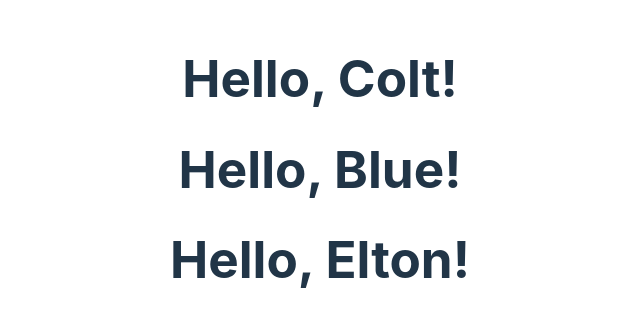
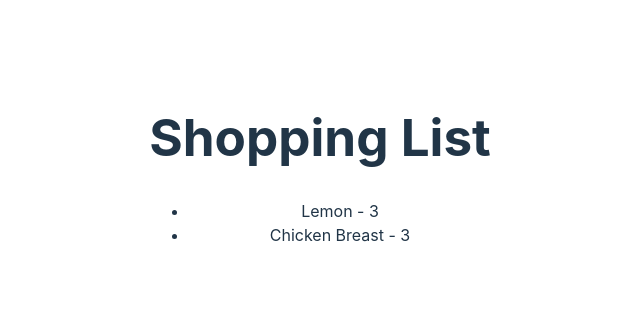
Before and after one commit to JoseIgnacioTapia/shopping-list-demo, a React (Vite) app: page / in a window 1280 px wide. Shown: the part 231-558 px from the top of the page, without its empty margins (320-960 px from the left). Built offline with nearby package versions, Linux system fonts and the light colour scheme.

Commit message:
Creating Our ShoppingList Component

```diff
--- a/src/App.tsx
+++ b/src/App.tsx
@@ -1,12 +1,15 @@
-import Greeter from './components/Greeter';
 import './App.css';
+import ShoppingList from './components/ShoppingList';
 
 function App() {
+  const items = [
+    { id: 1, product: 'Lemon', quantity: 3 },
+    { id: 2, product: 'Chicken Breast', quantity: 3 },
+  ];
+
   return (
     <div>
-      <Greeter person="Colt" />
-      <Greeter person="Blue" />
-      <Greeter person="Elton" />
+      <ShoppingList items={items} />
     </div>
   );
 }
--- /dev/null
+++ b/src/components/ShoppingList.tsx
@@ -0,0 +1,26 @@
+interface Item {
+  id: number;
+  product: string;
+  quantity: number;
+}
+
+interface ShoppingListProps {
+  items: Item[];
+}
+
+function ShoppingList({ items }: ShoppingListProps): JSX.Element {
+  return (
+    <div>
+      <h1>Shopping List</h1>
+      <ul>
+        {items.map(item => (
+          <li key={item.id}>
+            {item.product} - {item.quantity}
+          </li>
+        ))}
+      </ul>
+    </div>
+  );
+}
+
+export default ShoppingList;
```
